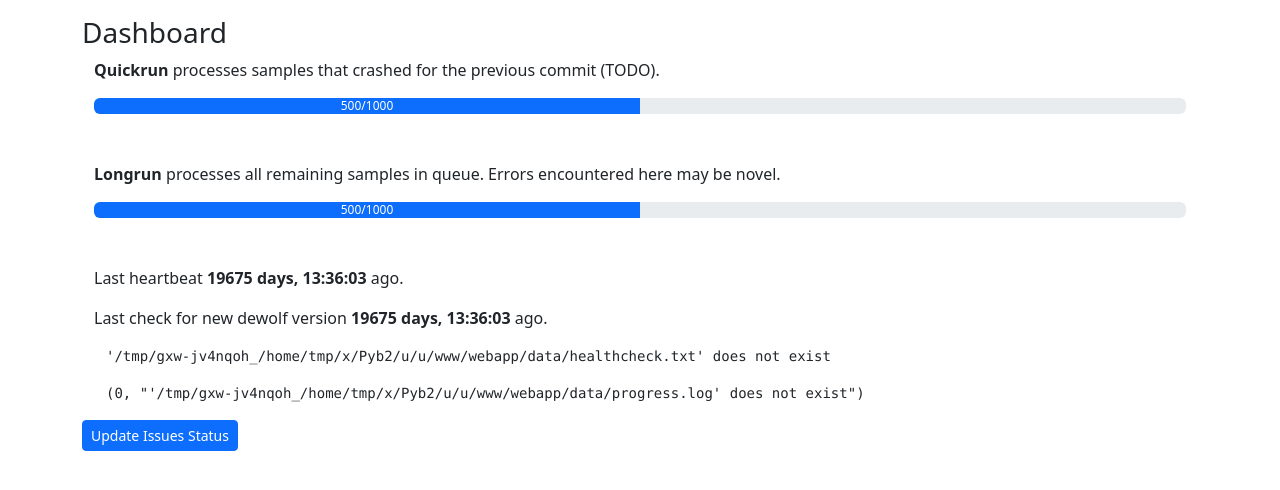
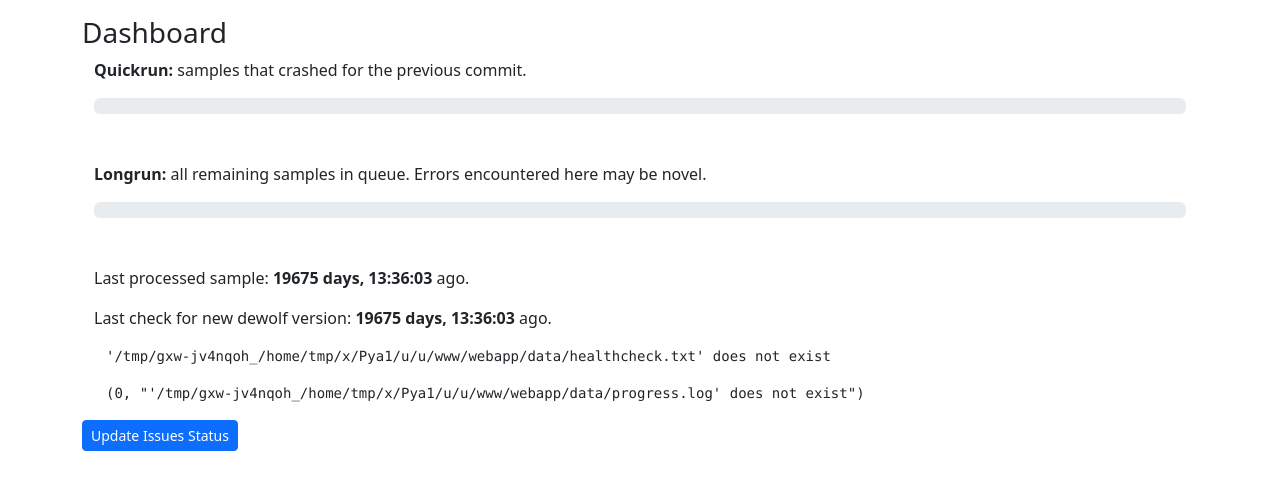
Before and after one commit to mm4rks/bugfinder, a Django app: page /dashboard/ in a window 1280 px wide. Shown: the part 73-563 px from the top of the page. Run offline with Django 4.2, Linux system fonts and the light colour scheme; the visitor is signed in with stand-in values (Sample User, id 1); some libraries are stand-ins or nearby versions.

Commit message:
progress bars

```diff
--- a/webapp/samples/templates/dashboard.html
+++ b/webapp/samples/templates/dashboard.html
@@ -7,7 +7,7 @@
                 <h3>Dashboard</h3>
                 <div class="container">
                     <p>
-                        <b>Quickrun</b> processes samples that crashed for the previous commit (TODO).
+                        <b>Quickrun:</b> samples that crashed for the previous commit.
                     </p>
                     <div class="progress mb-5">
                         <div class="progress-bar"
@@ -18,7 +18,7 @@
                              aria-valuemax="100">{{ quickrun_processed }}/{{ quickrun_total }}</div>
                     </div>
                     <p>
-                        <b>Longrun</b> processes all remaining samples in queue. Errors encountered here may be novel.
+                        <b>Longrun:</b> all remaining samples in queue. Errors encountered here may be novel.
                     </p>
                     <div class="progress mb-5">
                         <div class="progress-bar"
@@ -29,10 +29,10 @@
                              aria-valuemax="100">{{ longrun_processed }}/{{ longrun_total }}</div>
                     </div>
                     <p>
-                        Last heartbeat <b>{{ heartbeat_delta }}</b> ago.
+                        Last processed sample: <b>{{ heartbeat_delta }}</b> ago.
                     </p>
                     <p>
-                        Last check for new dewolf version <b>{{ idle_delta }}</b> ago.
+                        Last check for new dewolf version: <b>{{ idle_delta }}</b> ago.
                     </p>
                     <div class="container">
                         <pre><code>{{ health_stats }}</code></pre>
--- a/webapp/samples/templatetags/filters.py
+++ b/webapp/samples/templatetags/filters.py
@@ -22,4 +22,6 @@
 
 @register.filter
 def divide(value, arg):
+    if arg == 0:
+        return 0
     return value / arg
--- a/webapp/samples/utils.py
+++ b/webapp/samples/utils.py
@@ -2,7 +2,7 @@
 import os
 import zipfile
 from pathlib import Path
-from typing import Union
+from typing import Tuple, Union
 
 
 def unzip_flat(zip_file_path, target_dir, pwd=None):
@@ -22,6 +22,13 @@
     if not path.exists():
         return 0, f"'{path}' does not exist"
     return path.stat().st_mtime, path.read_text()
+
+def get_progress(path: Path) -> Tuple[int, int]:
+    """Parse file contents of the form 'processed/total'."""
+    if not path.exists():
+        return 0, -1
+    a, b = path.read_text().split("/")
+    return int(a), int(b)
 
 
 def get_last_line(path: Path):
--- a/webapp/samples/views.py
+++ b/webapp/samples/views.py
@@ -15,7 +15,7 @@
 
 from .github import Github
 from .models import DewolfError, GitHubIssue, Summary
-from .utils import (get_file_last_modified_and_content, get_last_line, is_hex,
+from .utils import (get_file_last_modified_and_content, get_last_line, get_progress, is_hex,
                     sha256sum, unzip_flat)
 
 
@@ -26,6 +26,17 @@
     """
     # query summary for current dewolf commit
     summary = Summary.objects.using("samples").order_by("-id").first()
+
+    if summary is None:
+        context = {
+            "quickrun_errors": [],
+            "longrun_errors": [],
+            "summary": None,
+            "issues": defaultdict(list),
+            "message": "No summary data available.",
+        }
+        template = loader.get_template("index.html")
+        return HttpResponse(template.render(context, request))
 
     def _smallest_sample_per_case_group_and_tag(commit: str, tag: str):
         """
@@ -40,7 +51,6 @@
         )
         # select representative with least basic blocks, then order by error count descending
         return rows_minimized_per_group.filter(row_number=1).order_by("-errors_per_group_count_pre_filter")
-
 
     quickrun_errors = _smallest_sample_per_case_group_and_tag(summary.dewolf_current_commit, "quick")
     longrun_errors = _smallest_sample_per_case_group_and_tag(summary.dewolf_current_commit, "long")
@@ -68,9 +78,6 @@
 @login_required
 def dashboard(request):
 
-    def _get_progress(file_path):
-        return 500, 1000
-
     last_heartbeat, health_stats = get_file_last_modified_and_content(Path(settings.BASE_DIR) / "data/healthcheck.txt")
     last_idle, _ = get_file_last_modified_and_content(Path(settings.BASE_DIR) / "data/idle")
     progress_log = get_last_line(Path(settings.BASE_DIR) / "data/progress.log")
@@ -81,8 +88,8 @@
         "heartbeat_delta": timedelta(seconds=timestamp_to_elapsed_seconds(last_heartbeat)),
         "idle_delta": timedelta(seconds=timestamp_to_elapsed_seconds(last_idle)),
     }
-    context["quickrun_processed"], context["quickrun_total"] = _get_progress("TODO")
-    context["longrun_processed"], context["longrun_total"] = _get_progress("TODO")
+    context["quickrun_processed"], context["quickrun_total"] = get_progress(Path(settings.BASE_DIR) / "data/quick_run.progress")
+    context["longrun_processed"], context["longrun_total"] = get_progress(Path(settings.BASE_DIR) / "data/long_run.progress")
     return HttpResponse(template.render(context, request))
 
 
```
Also changed, not shown: webapp/samples/templates/index.html (+4 -4 lines).
